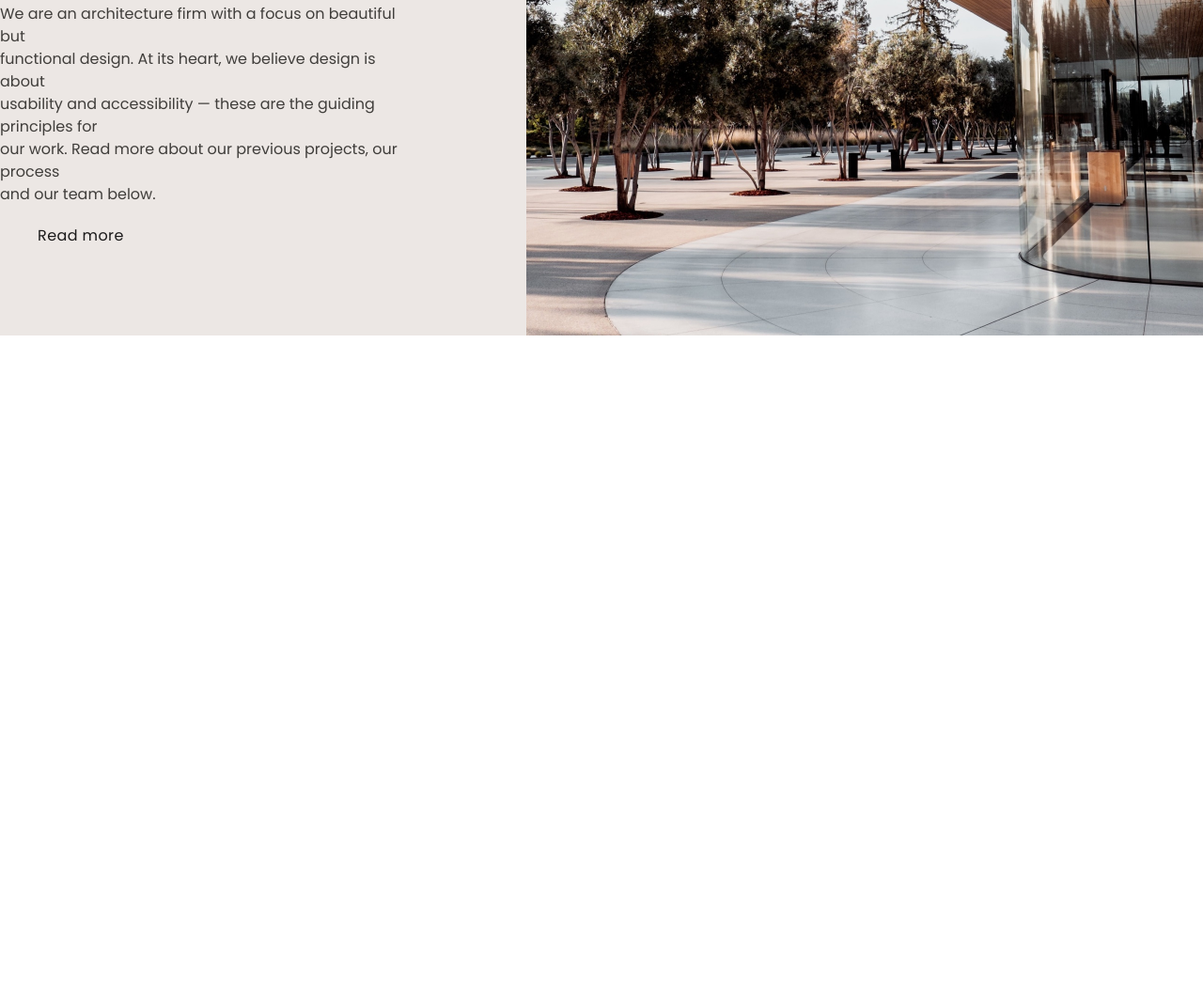
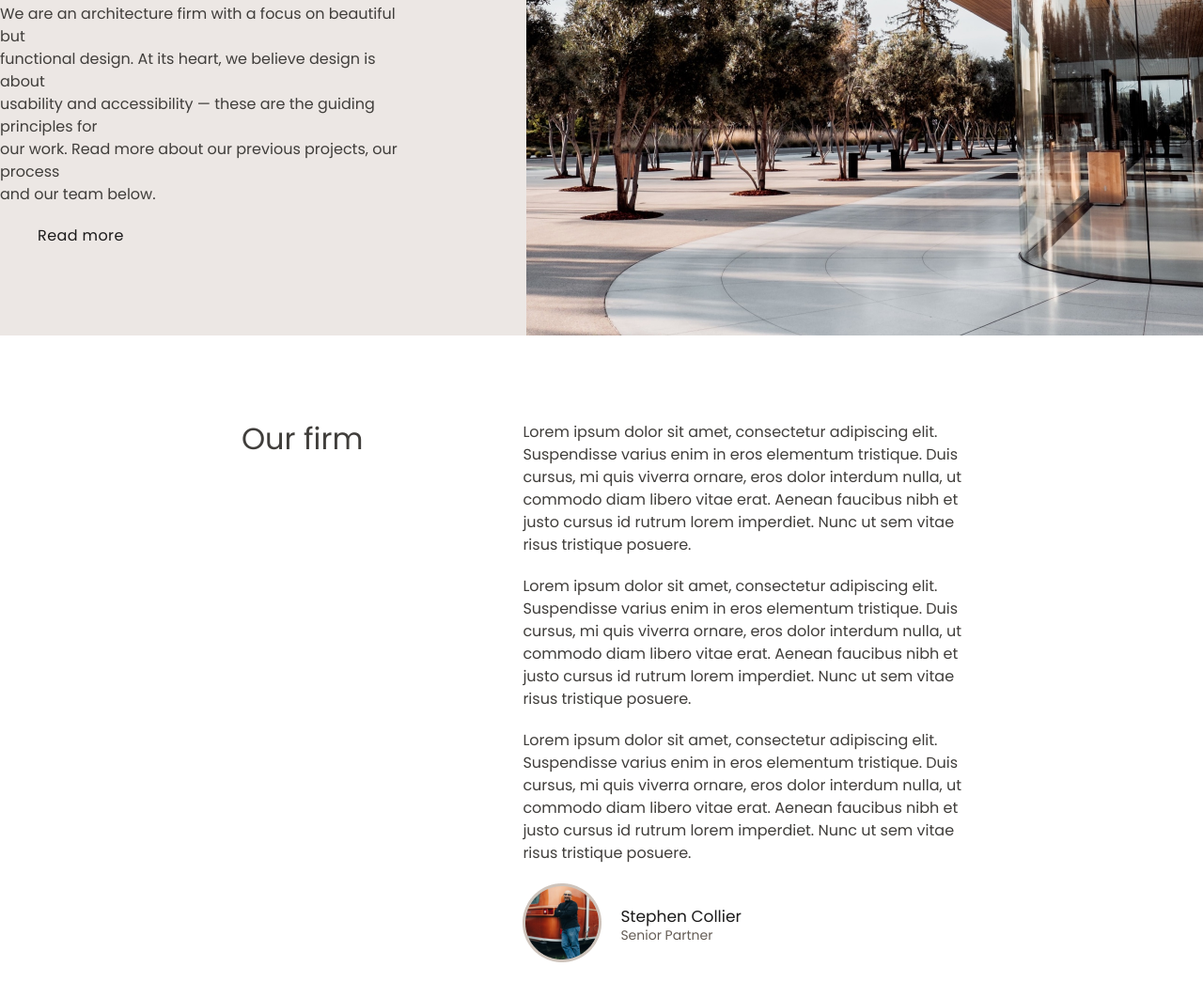
Before and after one commit to husiwijn-L/potato, a plain HTML site: page index.html in a window 1280 px wide. Shown: the part 453-1515 px from the top of the page at 94% size. Before the commit the page ends 810 px from the top, so only its background shows below. Drawn offline with Linux system fonts and the light colour scheme.

Commit message:
сделала 2 окно

```diff
--- a/index.html
+++ b/index.html
@@ -44,5 +44,35 @@
             <img src="img/fon.png" alt="house">
         </div>
     </div>
+    <div class="white">
+        <h1>Our firm</h1>
+        <div class="text3">
+        <p>Lorem ipsum dolor sit amet, consectetur adipiscing elit.</br>
+            Suspendisse varius enim in eros elementum tristique. Duis</br>
+            cursus, mi quis viverra ornare, eros dolor interdum nulla, ut</br>
+            commodo diam libero vitae erat. Aenean faucibus nibh et</br>
+            justo cursus id rutrum lorem imperdiet. Nunc ut sem vitae</br>
+            risus tristique posuere.</p>
+        <p>Lorem ipsum dolor sit amet, consectetur adipiscing elit.</br>
+            Suspendisse varius enim in eros elementum tristique. Duis</br>
+            cursus, mi quis viverra ornare, eros dolor interdum nulla, ut</br>
+            commodo diam libero vitae erat. Aenean faucibus nibh et</br>
+            justo cursus id rutrum lorem imperdiet. Nunc ut sem vitae</br>
+            risus tristique posuere.</p>
+        <p>Lorem ipsum dolor sit amet, consectetur adipiscing elit.</br>
+            Suspendisse varius enim in eros elementum tristique. Duis</br>
+            cursus, mi quis viverra ornare, eros dolor interdum nulla, ut</br>
+            commodo diam libero vitae erat. Aenean faucibus nibh et</br>
+            justo cursus id rutrum lorem imperdiet. Nunc ut sem vitae</br>
+            risus tristique posuere.</p>
+            <div class="stephen">
+            <img src="img/stephen.png" alt="stephen">
+            <div>
+            <p class="t1" >Stephen Collier</p>
+            <p class="t2" >Senior Partner</p>
+            </div>
+        </div>
+        </div>
+    </div>
 </body>
 </html>
--- a/styles.css
+++ b/styles.css
@@ -95,3 +95,55 @@
     line-height: 24px;
     letter-spacing: 0.4px;
   }
+
+  .white {
+    height: 720px;
+    display: flex;
+    justify-content: center;
+    gap: 170px;
+    margin-top: 91px;
+  }
+
+  .white > h1 {
+    color: #403E3B;
+    font-family: "Poppins";
+    font-weight: 400;
+    font-size: 32px;
+    line-height: 38px;
+  }
+
+  .text3 {
+    display: flex;
+    flex-direction: column;
+    gap: 20px;
+  }
+
+  .text3 > p {
+    color: #403E3B;
+    font-family: "Poppins";
+    font-weight: 400;
+    font-size: 16px;
+    line-height: 24px;
+  }
+
+  .stephen {
+    display: flex;
+    align-items: center;
+    gap: 20px;
+  }
+
+  .t1 {
+    color: #1B1A1A;
+    font-family: "Poppins";
+    font-weight: 400;
+    font-size: 17px;
+    line-height: 26px;
+  }
+
+  .t2 {
+    color: #645C55;
+    font-family: "Poppins";
+    font-weight: 400;
+    font-size: 14px;
+    line-height: 14px;
+  }
```
